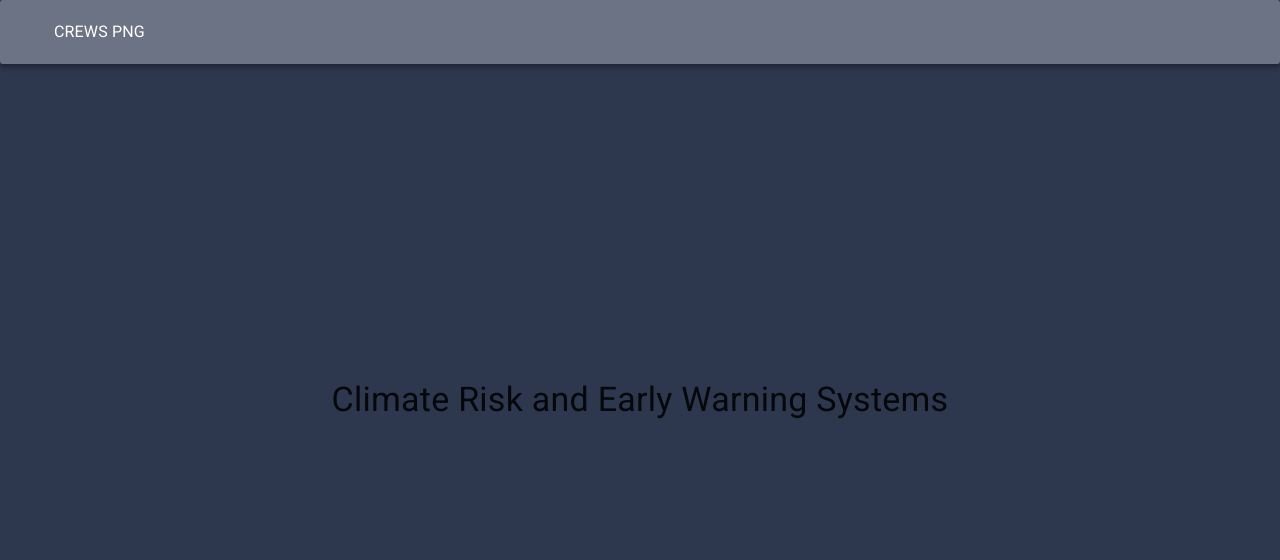
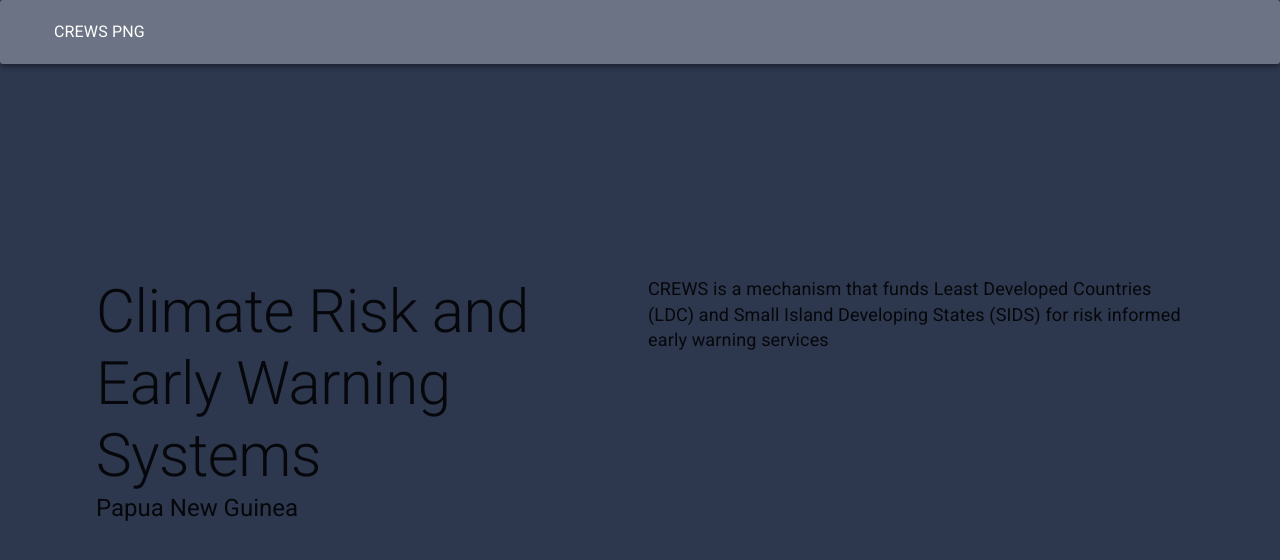
Before and after one commit to nyte75/crews_png, a React (Create React App) app: page / in a window 1280 px wide. Shown: the top 560 px of the page. Built offline with nearby package versions, Linux system fonts and the light colour scheme.

Commit message:
header grid

```diff
--- a/public/index.html
+++ b/public/index.html
@@ -12,6 +12,8 @@
     <link rel="apple-touch-icon" href="%PUBLIC_URL%/logo192.png" />
     <link rel="manifest" href="%PUBLIC_URL%/manifest.json" />
     <link rel="stylesheet" href="https://fonts.googleapis.com/css?family=Roboto:300,400,500,700&display=swap" />
+    <!--GoogleFonts-->
+    <link href="https://fonts.googleapis.com/css2?family=Oswald:wght@200&display=swap" rel="stylesheet">
     <title>React App</title>
   </head>
   <body>
--- a/src/App.js
+++ b/src/App.js
@@ -1,5 +1,5 @@
 import React from 'react';
-import { Typography, AppBar, CssBaseline,Toolbar} from '@material-ui/core';
+import { Typography, AppBar, CssBaseline,Toolbar, Grid, Box} from '@material-ui/core';
 import { makeStyles } from '@material-ui/core'
 import './App.css';
 
@@ -27,6 +27,9 @@
     flexDirection: 'row',
     justifyContent: 'center',
     alignItems: 'center',
+  },
+  desc: {
+    fontSize: 18,
   }
 })
 const App = () => {
@@ -41,7 +44,17 @@
           </Toolbar>
         </AppBar>
         <main className={classes.main}>
-          <Typography variant="h4">Climate Risk and Early Warning Systems</Typography>
+          <Grid container spacing={2}>
+            <Grid item xs={12} md={6}>
+                <Typography variant="h2">Climate Risk and Early Warning Systems</Typography>
+                 <Typography variant="h5">Papua New Guinea</Typography>
+            </Grid>
+            <Grid item xs={12} md={6}>
+                <Typography variant="p" className={classes.desc}>
+CREWS is a mechanism that funds Least Developed Countries (LDC) and Small Island Developing States (SIDS) for risk informed early warning services</Typography>
+            </Grid>
+          </Grid>
+
         </main>
         <main className={classes.main}>
           <Typography variant="h4">managing App</Typography>
```
